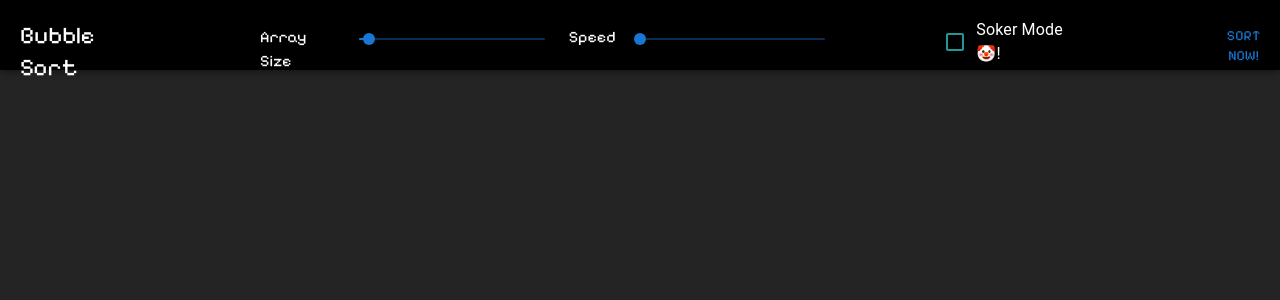
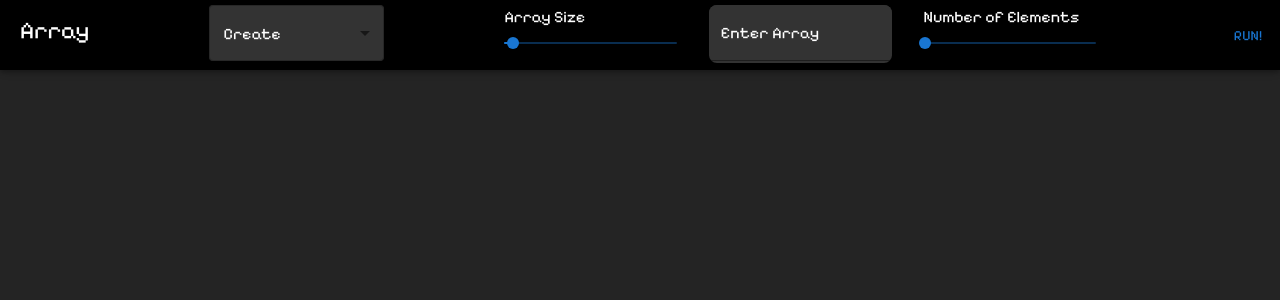
Before and after one commit to Thayumanavansiva/Visualicious, a React (Vite) app: page /array in a window 1280 px wide. Shown: the top 300 px of the page. Built offline with nearby package versions, Linux system fonts and the light colour scheme.

Commit message:
array navbar setup.

```diff
--- a/src/AlgorithmsVisualizer/Array/NavBar.jsx
+++ b/src/AlgorithmsVisualizer/Array/NavBar.jsx
@@ -1,65 +1,145 @@
+import * as React from 'react';
+
 import PropType from 'prop-types';
 
-import { Typography, AppBar, Box, Stack, Slider, Button, FormControlLabel, Checkbox } from '@mui/material';
+import { FormControl, Select, MenuItem } from '@mui/material';
+
+import { Typography, AppBar, Box, Stack, Slider, Button, TextField } from '@mui/material';
 
 
-export default function NavBar({arraySize, updateArraySize, speed, updateSpeed, isSokerMode, updateSokerMode, disabled, Sokers}) {
+export default function NavBar({name, type, params, updateParams, updateType}) {
+
+
+    // handle Params Changes Disable for different params...
+    React.useEffect(() => {
+        // create a disable state. [only for CREATE]
+
+        // if params.array.size > 0 then user has given an array so disable the other params.
+
+        // else disable textinput field and enable sliders...
+
+    }
+    , [params])
+
+    React.useEffect(() => {
+        console.log(type);
+    }, [type]);
+
+
+
     return (
         <>
         <Box sx={{ flexGrow: 1}}>
             <AppBar position="fixed" sx={{backgroundColor:"black", height: "70px"}}>
                 <Stack direction="row" sx={{columnGap: {"sm": "10px", "md": "100px"}}}>
-                <Typography variant="h5" component="div" sx={{fontFamily: "Pixelify Sans", padding: "20px 0px 0px 20px" }}>
-                    Bubble Sort
+                <Typography variant="h5" component="div" sx={{fontFamily: "Pixelify Sans", padding: "15px 0px 0px 20px" }}>
+                    {name}
                 </Typography>
-                <Stack direction="row" gap={3} sx={{padding: "25px 0px 0px 20px"}}>
+
+
+                <FormControl variant="outlined" sx={{width: "200px", padding: "5px 0px 0px 20px"}}>
+                <Select
+                    defaultValue={"CREATE"}
+                    inputProps={{
+                        name: 'age',
+                        id: 'custom-select',
+                    }}
+                    sx={{
+                        '& .MuiSelect-select': { color: 'white', fontFamily: "Pixelify Sans" },
+                        '& .MuiMenuItem-root': { color: 'white', fontFamily: "Pixelify Sans" },
+                        backgroundColor: '#333',
+                    }}
+                    onChange={(event) => updateType(event)}
+                >
+                    <MenuItem value="CREATE">Create</MenuItem>
+                    <MenuItem value="INSERT">Insert</MenuItem>
+                    <MenuItem value="REMOVE">Remove</MenuItem>
+                    <MenuItem value="MINIMUM">Minimum</MenuItem>
+                    <MenuItem value="MAXIMUM">Maximum</MenuItem>
+                    <MenuItem value="UPDATE">Update</MenuItem>
+                    <MenuItem value="Count">Count</MenuItem>
+                    <MenuItem value="SEARCH">Search</MenuItem>
+                    <MenuItem value="SUM">Sum</MenuItem>
+                    <MenuItem value="Unique">Unique</MenuItem>
+
+                </Select>
+                </FormControl>
+
+                {
+                    /*
+                    The Below Stack reflects the params of the selected type based on type conditionally render params
+                    */
+                }
+
+                { type === "CREATE" &&
+
+                <Stack direction="row" gap={4} sx={{padding: "5px 0px 0px 20px"}}>
+
+                <Box sx={{width: "200px"}}>
                 <Typography variant = "body" component="div" sx={{fontFamily: "Pixelify Sans"}}>
                     Array Size
                 </Typography>
-                <Box sx={{width: "200px"}}>
                 <Slider
                     aria-label="Array Size"
                     defaultValue={5}
                     valueLabelDisplay="auto"
-                    value={arraySize}
+                    value={params.arraySize}
                     size="small"
                     onChange={(event) => {
-                        updateArraySize(event.target.value);
+                        updateParams("arraySize", event.target.value);
                     }}
-                    disabled={isSokerMode || disabled}
                     min={5}
                     max={100}
                 />
                 </Box>
+
+                <TextField id="filled-basic" label="Enter Array" variant="filled" sx={{
+                    backgroundColor: "#333",
+                    borderRadius: "0.5rem",
+                    "& .MuiInputBase-input": {
+                        color: "white",
+                        fontFamily: "Pixelify Sans"
+                    },
+                    "& .MuiInputLabel-root": {
+                        color: "white",
+                        fontFamily: "Pixelify Sans"
+                    },
+                    "& .MuiFilledInput-root": {
+                        backgroundColor: "#333",
+                        borderRadius: "0.5rem"
+                    }
+                    }} onChange={(event) => updateParams("Array", event.target.value.split(","))}/>
+
+                <Box sx={{width: "200px"}}>
                 <Typography variant = "body" component="div" sx={{fontFamily: "Pixelify Sans"}}>
-                    Speed
+                    Number of Elements
                 </Typography>
-                <Box sx={{width: "200px"}}>
                 <Slider
-                    aria-label="Speed"
-                    defaultValue={1}
+                    aria-label="Array Size"
+                    defaultValue={5}
                     valueLabelDisplay="auto"
-                    value={speed}
+                    value={params.N}
                     size="small"
                     onChange={(event) => {
-                        updateSpeed(event.target.value);
+                        updateParams('N', event.target.value);
                     }}
-                    disabled={isSokerMode || disabled}
-                    min={1}
-                    max={50}
+                    min={5}
+                    max={100}
                 />
                 </Box>
+
                 </Stack>
-                <Box sx={{padding: "18px 0px 0px 20px"}}>
-                <FormControlLabel control={<Checkbox sx={{color: "#229799",'&.Mui-checked': {color: "#229799"}}} onChange={() => {updateSokerMode(!isSokerMode); shuffle(Sokers)}} />} label="Soker Mode 🤡!"></FormControlLabel>
-                </Box>
+
+                }
+
+
                 <div style={{ padding: "20px 0px 0px 20px" }}>
-                            <Button sx={{ textAlign: "center" }} disabled={disabled}>
+                            <Button sx={{ textAlign: "center" }}>
                                 <Typography variant="body2" component="div" sx={{ fontFamily: "Pixelify Sans" }}>
-                                    Sort Now!
+                                    RUN!
                                 </Typography>
                             </Button>
-                        </div>
+                </div>
                 </Stack>
             </AppBar>
         </Box>
@@ -68,12 +148,9 @@ export default function NavBar({arraySize, updateArraySize, speed, updateSpeed,
 }
 
 NavBar.propTypes = {
-    arraySize: PropType.number,
-    updateArraySize: PropType.func,
-    speed: PropType.number,
-    updateSpeed: PropType.func,
-    isSokerMode: PropType.bool,
-    updateSokerMode: PropType.func,
-    disabled: PropType.bool,
-    Sokers: PropType.array
+    name: PropType.string,
+    type: PropType.string,
+    params: PropType.object,
+    updateParams: PropType.func,
+    updateType: PropType.func
 }
--- a/src/AlgorithmsVisualizer/Array/array.jsx
+++ b/src/AlgorithmsVisualizer/Array/array.jsx
@@ -3,20 +3,29 @@ import NavBar from './NavBar.jsx';
 
 
 export default function ArrayApp() {
-    const [arraySize, setArraySize] = React.useState(10);
-    const [speed, setSpeed] = React.useState(1);
-    const [isSokerMode, setisSoker] = React.useState(false);
-    const [disabled, setDisabled] = React.useState(false);
+    const [type, setType] = React.useState("CREATE");
+    const [params, setParams] = React.useState({"arraySize": 10, "N": 6});
+
+    const updateParams = (key, value) => {
+        setParams((prev) => {
+            return {
+                ...prev,
+                [key]: value
+            }
+        })
+    }
+
+    const updateType = (event) => {
+        setType(event.target.value);
+    }
 
     return (
         <NavBar
-        arraySize={arraySize}
-        updateArraySize={(data) => setArraySize(data)}
-        speed={speed}
-        updateSpeed={(data) => setSpeed(data)}
-        isSokerMode={isSokerMode}
-        updateSokerMode={(data) => setisSoker(data)}
-        disabled={disabled}
+        name="Array"
+        type={type}
+        params={params}
+        updateParams={updateParams}
+        updateType={updateType}
         />
     )
 }
--- a/src/AlgorithmsVisualizer/CONSTANTS.js
+++ b/src/AlgorithmsVisualizer/CONSTANTS.js
@@ -44,6 +44,7 @@ export const Algos = [
         "timeComplexity": "O(n)",
         "spaceComplexity": "O(n)",
         "name": "Array",
+        "image": "./array.webp",
         "path:": "/array"
     }
 ]
```
Also changed, not shown: public/array.png (added), public/array.webp (added).
